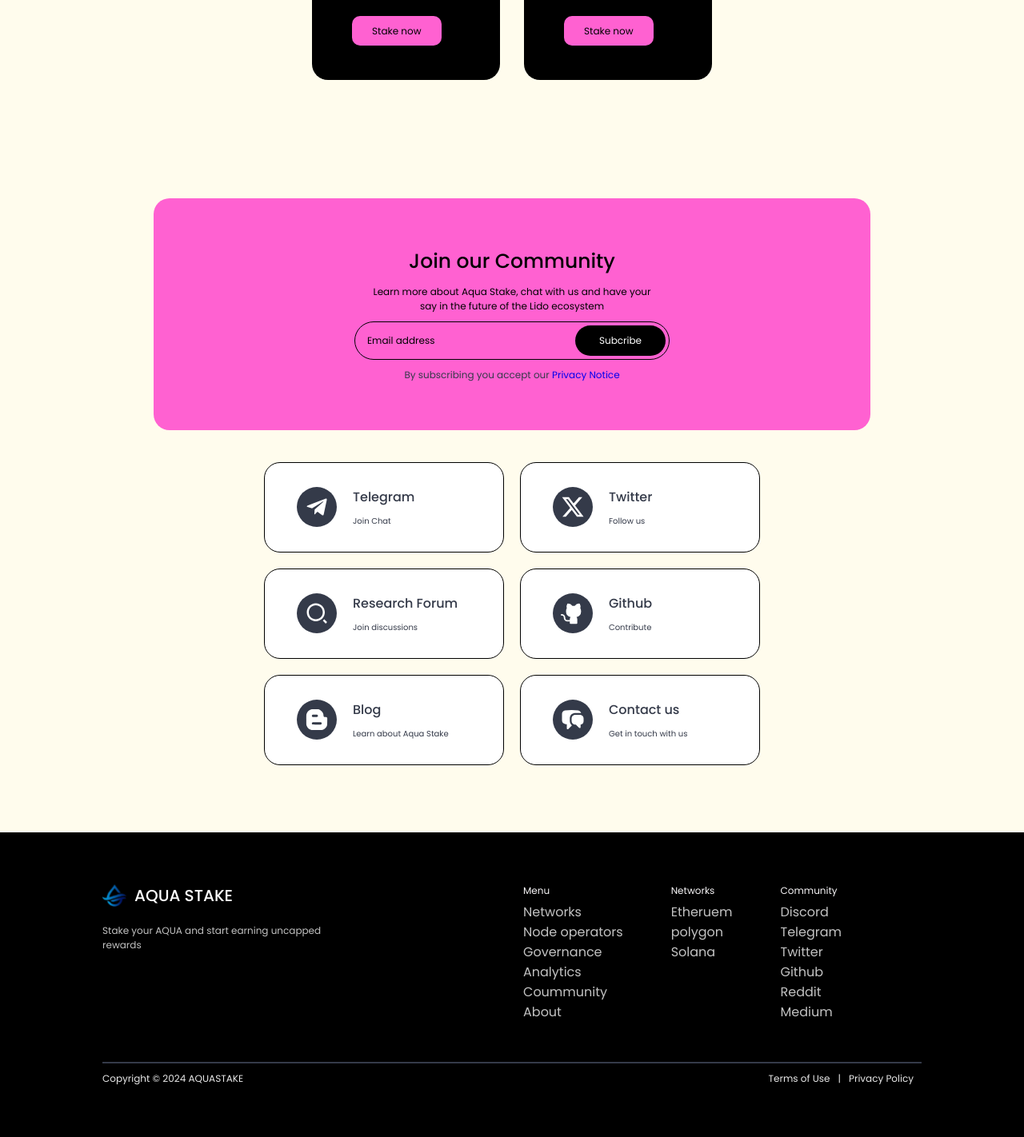
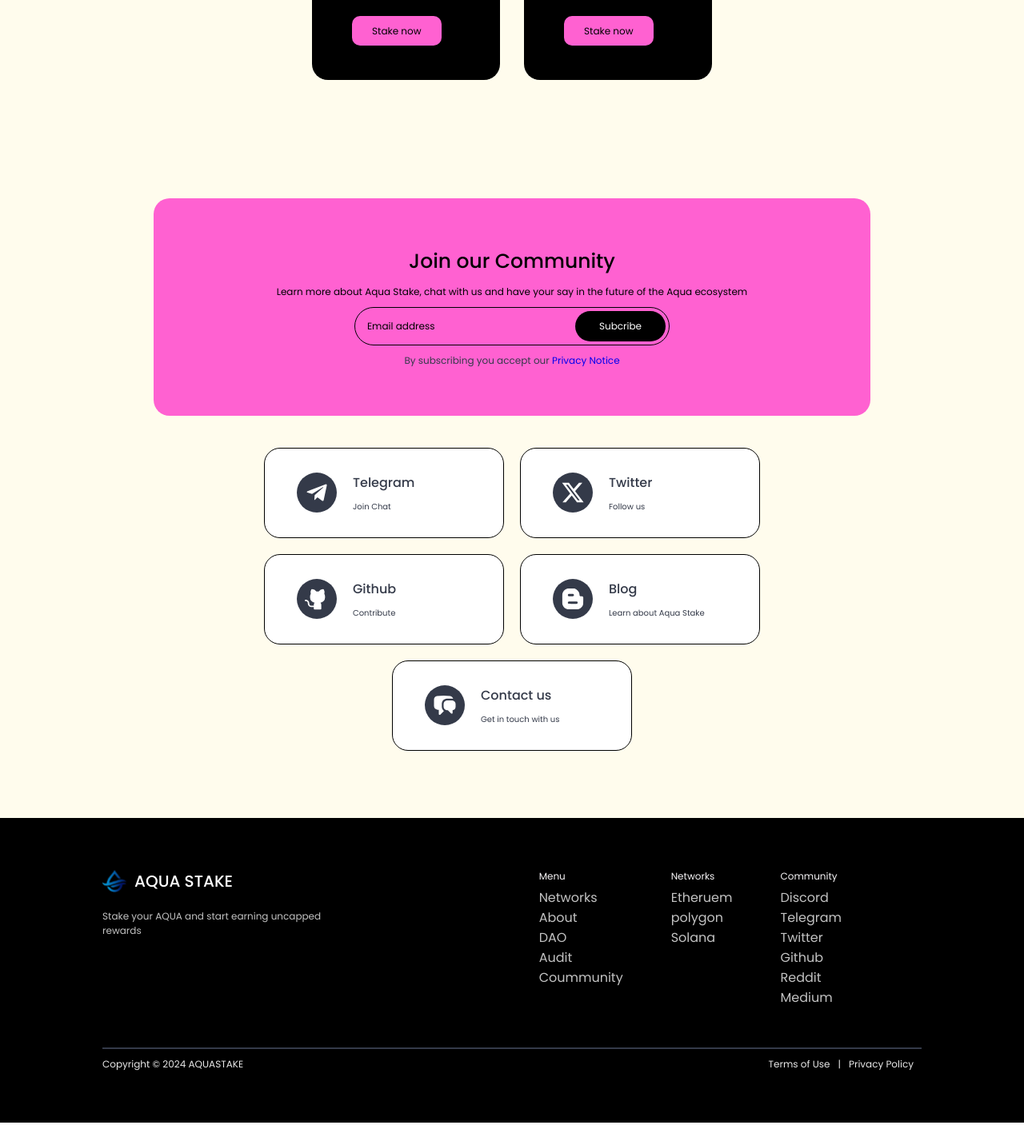
Before and after one commit to Meshbola15/aqua_stake, a React (Vite) app: page / in a window 1280 px wide. Shown: the part 3947-5369 px from the top of the page at 80% size. Built offline with nearby package versions, Linux system fonts and the light colour scheme.

Commit message:
content fix

```diff
--- a/src/sections/community/community.jsx
+++ b/src/sections/community/community.jsx
@@ -29,8 +29,8 @@
       <section className="community-email-container">
         <h3>Join our Community</h3>
         <p>
-          Learn more about Aqua Stake, chat with us and have your <br /> say in
-          the future of the Lido ecosystem
+          Learn more about Aqua Stake, chat with us and have your say in
+          the future of the Aqua ecosystem
         </p>
 
         <form action="submit" className="community-email">
@@ -60,12 +60,6 @@
           linkSubText="Follow us"
         />
         <SocialLinks
-          icon={<RiSearch2Line size={IconSize} color={IconColor} />}
-          link="#"
-          linkTitle="Research Forum"
-          linkSubText="Join discussions"
-        />
-        <SocialLinks
           icon={<PiGithubLogoFill size={IconSize} color={IconColor} />}
           link="#"
           linkTitle="Github"
--- a/src/sections/footer/footer.jsx
+++ b/src/sections/footer/footer.jsx
@@ -24,19 +24,17 @@
               <a href="#">Networks</a>
             </li>
             <li>
-              <a href="#">Node operators</a>
+              <a href="#">About</a>
             </li>
             <li>
-              <a href="#">Governance</a>
+              <a href="#">DAO</a>
             </li>
+
             <li>
-              <a href="#">Analytics</a>
+              <a href="#">Audit</a>
             </li>
             <li>
               <a href="#">Coummunity</a>
-            </li>
-            <li>
-              <a href="#">About</a>
             </li>
           </ul>
 
```
